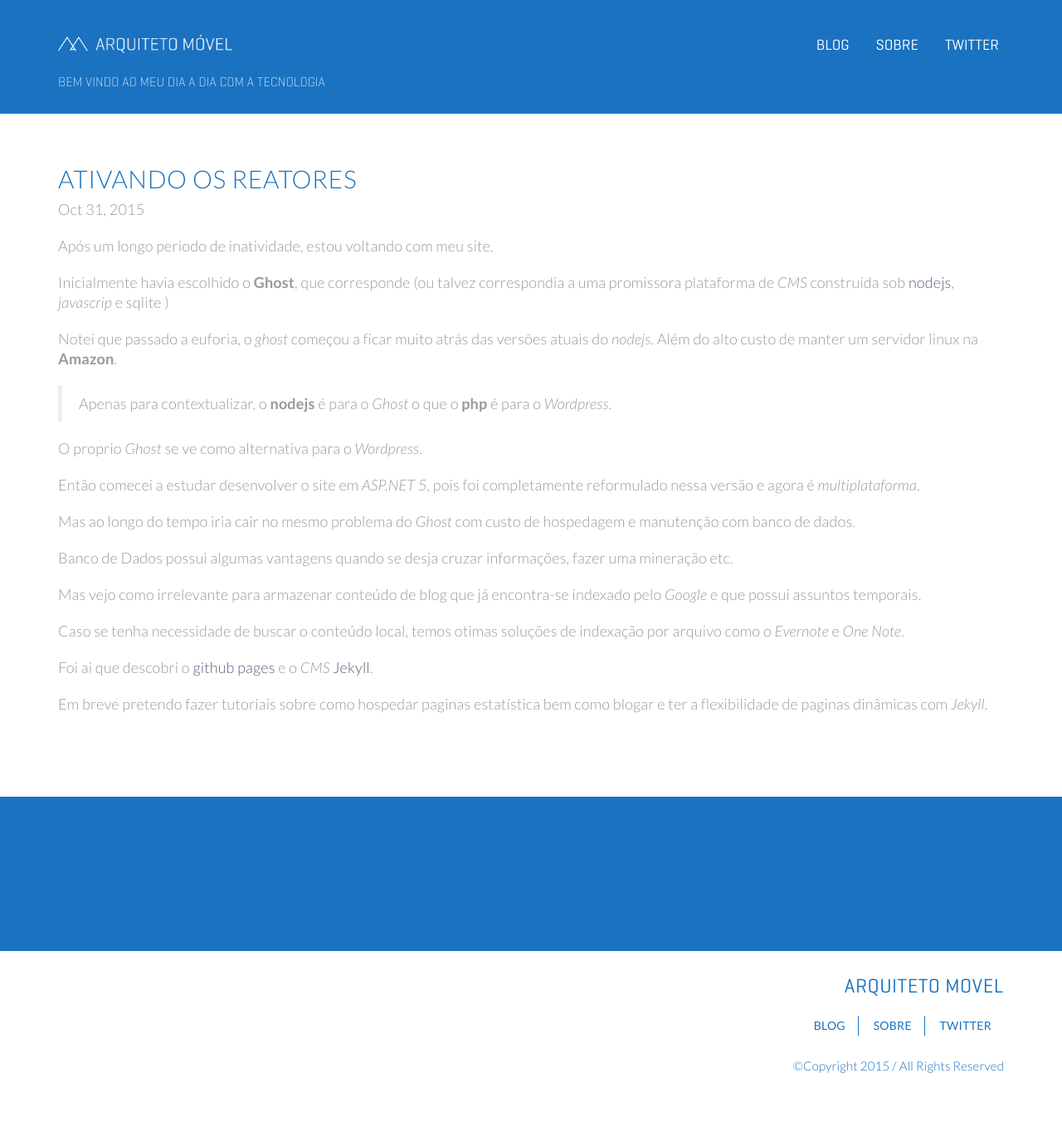
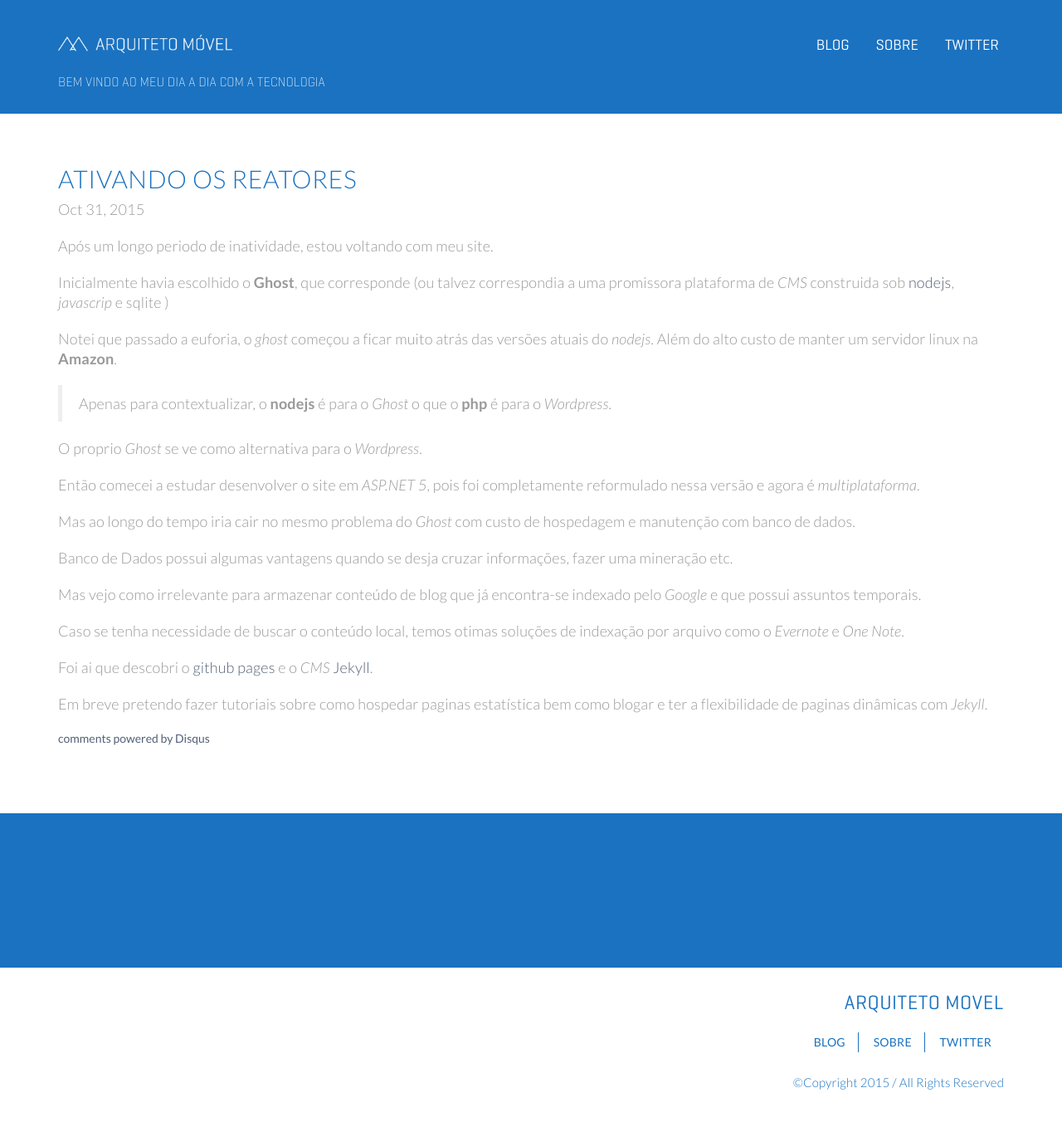
Before and after one commit to ArquitetoMovel/arquitetomovel.github.io, a Jekyll site: the page built from _posts/2015-10-31-ativando-os-reatores.markdown, in a window 1280 px wide and 1366 px high. Shown: the top 1352 px of the window at 83% size. Built offline with Jekyll 4.4.1, drawn with Linux system fonts in a browser that asks for light colours; nearby versions of some CDN libraries; comment, search, counter and statistics services are not loaded.

Commit message:
fix server 2

```diff
--- a/_layouts/post.html
+++ b/_layouts/post.html
@@ -14,14 +14,13 @@
     <header class="post-header">
       <h1 class="post-title">{{ page.title }}</h1>
       <p class="post-meta">
-        {{ page.date | date: "%b %-d, %Y" }}{% if page.author %} • {{ page.author }}{% endif %}{% if page.meta %} • {{ page.meta}}{%
-        endif %}
+        {{ page.date | date: "%b %-d, %Y" }}{% if page.author %} • {{ page.author }}{% endif %}{% if page.meta %} • {{ page.meta}}{% endif %}
       </p>
     </header>
     <article class="post-content">
       {{ content }}
     </article>
-    <!--<div style="width:80%;">
+   <div style="width:80%;">
       <div id="disqus_thread"></div>
       <script type="text/javascript">
         var disqus_shortname = 'arquitetomvel'; // required: replace example with your forum shortname
@@ -36,6 +35,6 @@
       </script>
       <noscript>Please enable JavaScript to view the <a href="http://disqus.com/?ref_noscript">comments powered by Disqus.</a></noscript>
       <a href="http://disqus.com" class="dsq-brlink">comments powered by <span class="logo-disqus">Disqus</span></a>
-    </div>-->
+    </div>
   </div>
 </section>
```
Also changed, not shown: 6 other files.
